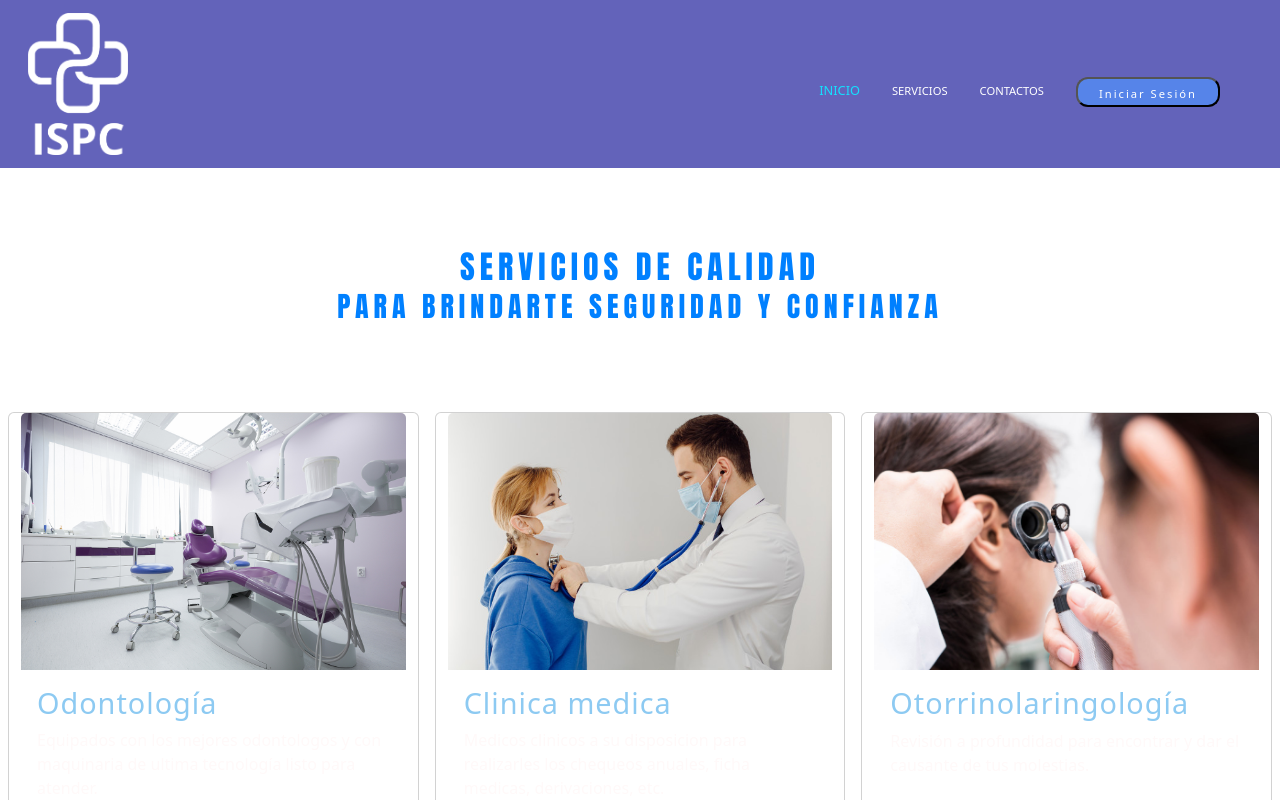
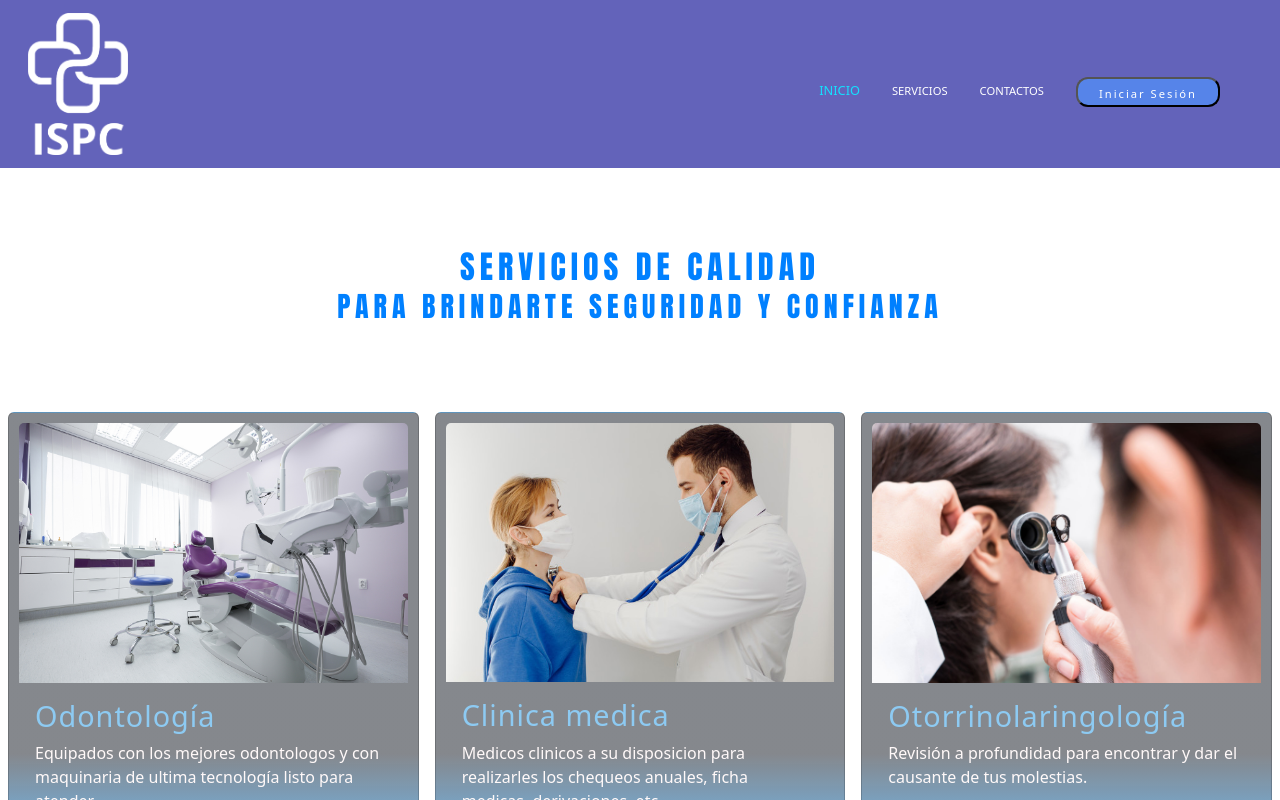
Before and after one commit to ElAlef/ProyectoFullstack, an Angular app in the folder turneroAngular/: page /Servicios in a window 1280 px wide. Shown: the top 800 px of the page. Built offline with nearby package versions, Linux system fonts and the light colour scheme.

Commit message:
recuperando cambios en los estilos de NuestrosServicios_cards

```diff
--- a/turneroAngular/src/app/pages/servicios/servicios.component.css
+++ b/turneroAngular/src/app/pages/servicios/servicios.component.css
@@ -13,12 +13,11 @@
   }
 
   .NuestrosServicios__cards {
-    /*background: #5271e3;
+    background: #5271e3;
     background: -webkit-gradient(linear, left top, left bottom, color-stop(80%, rgba(131, 134, 139, 0.986)), to(#72b3e4));
     background: linear-gradient(180deg, rgba(131, 134, 139, 0.986) 80%, #72b3e4 100%);
     width: 18rem;
-    padding: 10px;*/
-    background-color: linear-gradient(to top right #00FDE6, #E5FCFA);
+    padding: 10px;
   }
 
   .NuestrosServicios__titulo {
```
